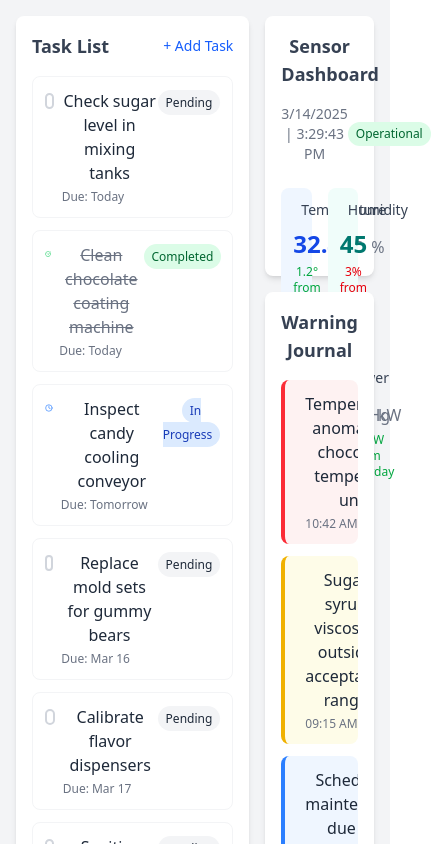
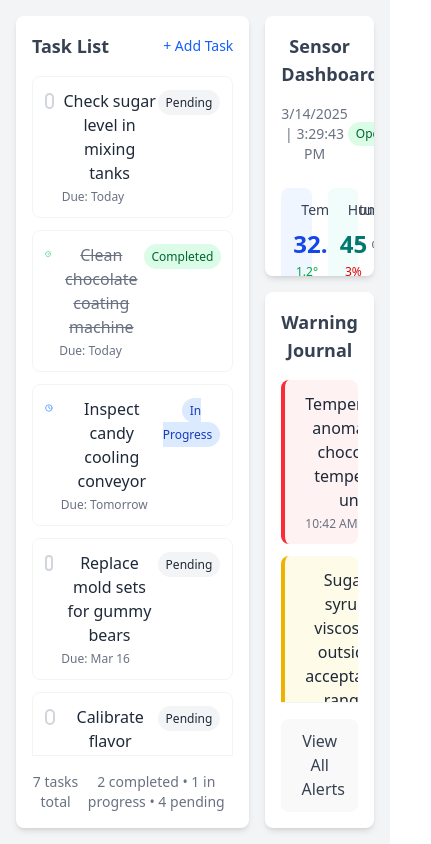
Before and after one commit to SmartWorkMCD/Monitor, a React (Vite) app: page / in a window 390 px wide. Shown: the top 844 px of the page, 431 px wide, since content can reach past the window. Built offline with nearby package versions, Linux system fonts and the light colour scheme.

Commit message:
0.0.4 update responsive design

```diff
--- a/package.json
+++ b/package.json
@@ -1,7 +1,7 @@
 {
   "name": "smart-work-mcd-monitor",
   "private": true,
-  "version": "0.0.3",
+  "version": "0.0.4",
   "type": "module",
   "scripts": {
     "dev": "vite",
--- a/src/App.css
+++ b/src/App.css
@@ -1,5 +1,6 @@
 #root {
   /* max-width: 1280px; */
+  width: 100%;
   margin: 0 auto;
   /* padding: 2rem; */
   text-align: center;
--- a/src/components/Sensors.tsx
+++ b/src/components/Sensors.tsx
@@ -24,7 +24,7 @@ const SensorsComponent = ({
   }, []);
 
   return (
-    <div className="col-span-1 row-span-1 bg-white rounded-lg shadow-md p-4 flex flex-col">
+    <div className=" bg-white rounded-lg shadow-md p-4 flex flex-col h-full overflow-y-scroll">
       <h2 className="text-lg font-bold mb-4 text-gray-700">Sensor Dashboard</h2>
 
       <div className="flex justify-between items-center mb-4">
--- a/src/components/Tasks.tsx
+++ b/src/components/Tasks.tsx
@@ -3,7 +3,7 @@ const TasksComponent = ({ tasks }: {
     tasks: { id: number; title: string; status: string; deadline: string }[];
 }) => {
 	return (
-		<div className="col-span-1 row-span-1 bg-white rounded-lg shadow-md p-4 flex flex-col">
+		<div className=" bg-white rounded-lg shadow-md p-4 flex flex-col h-full">
 			<div className="flex justify-between items-center mb-4">
 				<h2 className="text-lg font-bold text-gray-700">Task List</h2>
 				<div className="text-sm font-medium text-blue-600 hover:text-blue-800 cursor-pointer">
--- a/src/components/Warnings.tsx
+++ b/src/components/Warnings.tsx
@@ -4,7 +4,7 @@ const WarningsComponent = ({warnings}: {
     warnings: { id: number, severity: string, message: string, timestamp: string }[]
 }) => {
     return (
-        <div className="col-span-1 row-span-1 bg-white rounded-lg shadow-md p-4 flex flex-col">
+        <div className=" bg-white rounded-lg shadow-md p-4 flex flex-col h-full">
           <h2 className="text-lg font-bold mb-4 text-gray-700">Warning Journal</h2>
 
           <div className="overflow-y-auto">
```
